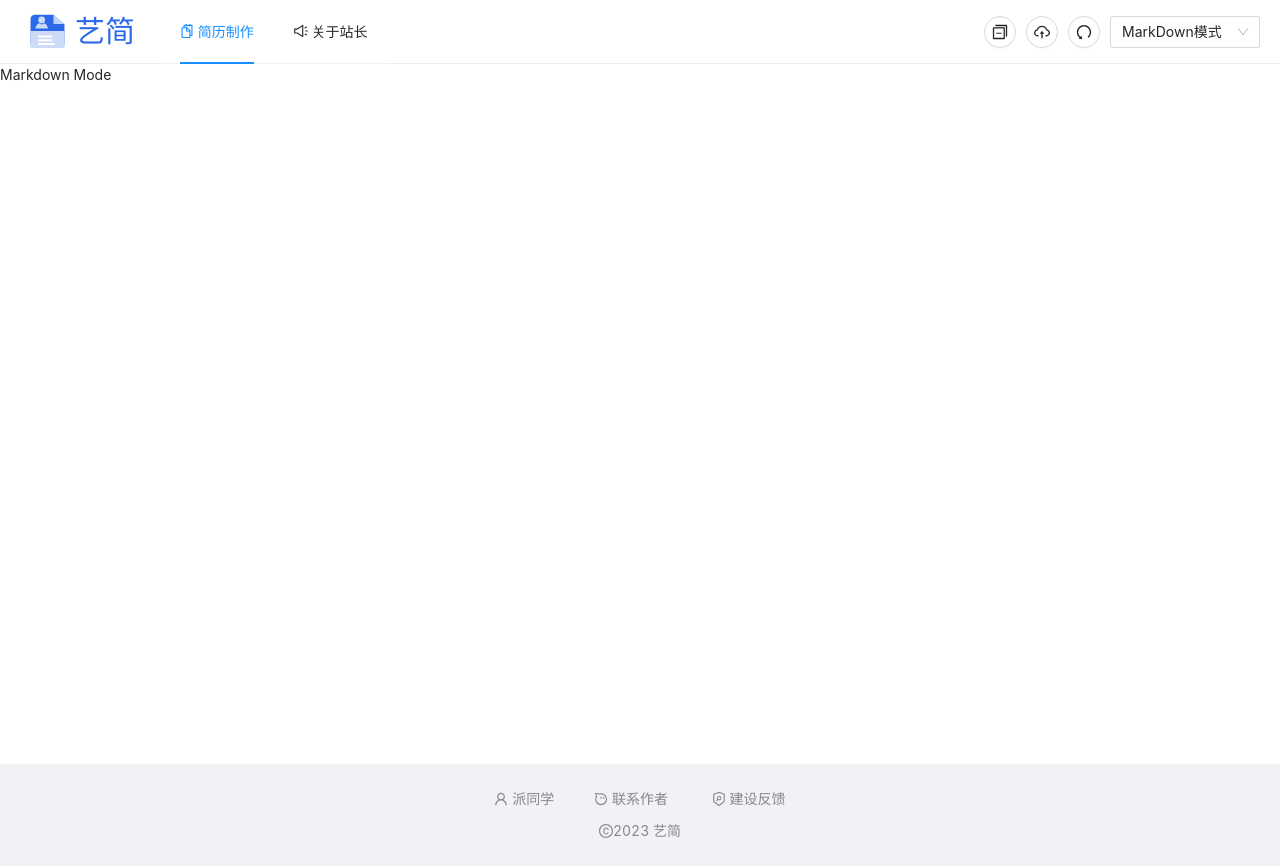
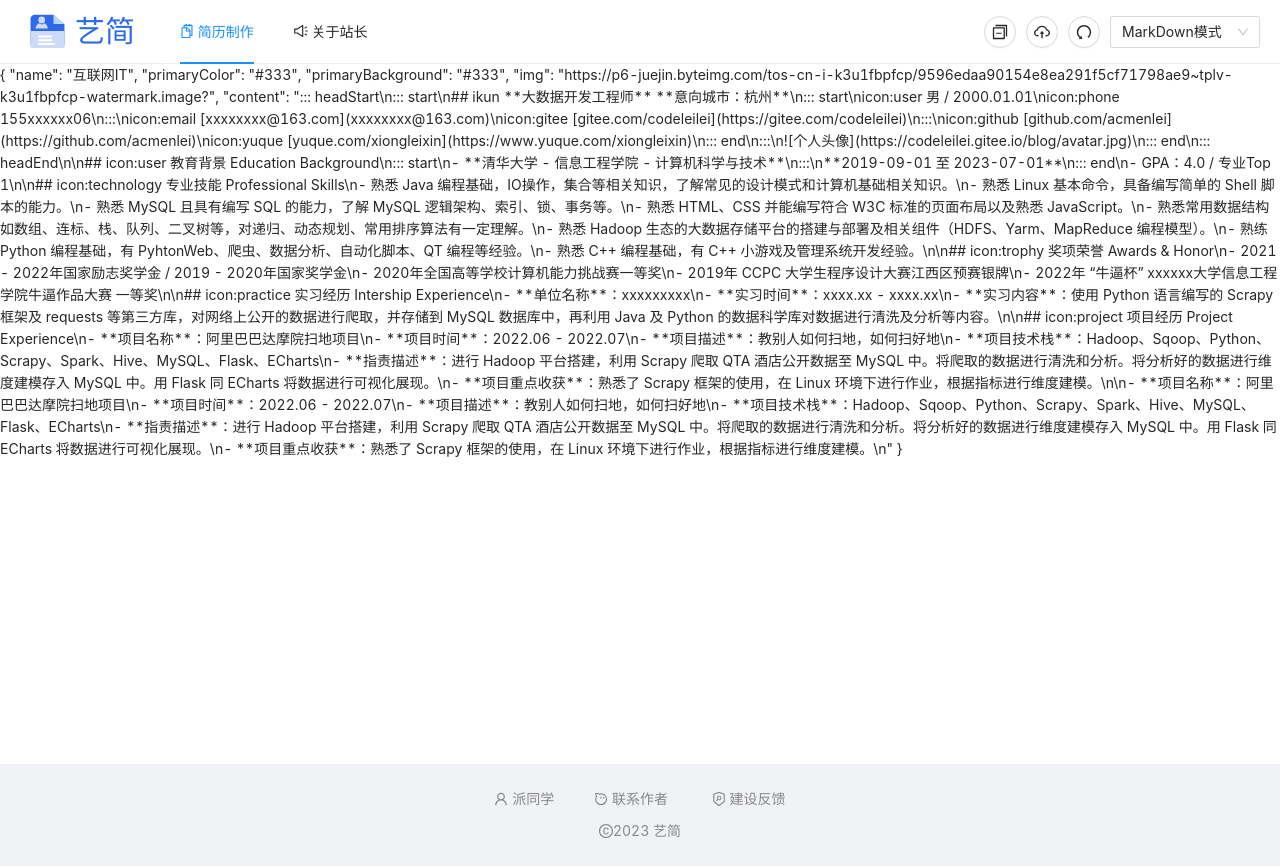
Before and after one commit to pdxjie/resume-online, a Vue app: page /#/resume in a window 1280 px wide. Built offline with nearby package versions, Linux system fonts and the light colour scheme; a web font is replaced by a local one; what hevue-img-preview would draw is missing.

Commit message:
feat: 实现选择不同的模板，并将数据渲染到页面

```diff
--- a/src/components/MarkdownMode.vue
+++ b/src/components/MarkdownMode.vue
@@ -1,13 +1,20 @@
 <script>
 import { defineComponent } from 'vue'
 export default defineComponent({
+  props: {
+    resumeTemplate: {
+      type: Object
+    }
+  },
   setup () {
   }
 })
 </script>
 
 <template>
-  <div>Markdown Mode</div>
+  <div>
+    {{ resumeTemplate }}
+  </div>
 </template>
 
 <style scoped>
--- a/src/components/ResumeTemplateDraw.vue
+++ b/src/components/ResumeTemplateDraw.vue
@@ -1,5 +1,5 @@
 <script>
-import { defineComponent, ref, computed, watch, getCurrentInstance } from 'vue'
+import { defineComponent, ref, computed, getCurrentInstance } from 'vue'
 import { useStore } from 'vuex'
 export default defineComponent({
   props: {
@@ -18,20 +18,21 @@ export default defineComponent({
     const drawVisible = computed(() => {
       return store.state.resumeTemplateDrawVisible
     })
-    const selectedResumeTemplate = computed(() => {
-      return store.state.selectedResumeTemplate
-    })
-    watch(selectedResumeTemplate, (nVal, oVal) => {
-      console.log(nVal, 'resume template....')
-    }, { immediate: true, deep: true })
+    // 关闭弹窗
     const onClose = () => {
       store.commit('CHANGE_TEMPLATE_STATUS')
     }
+    // 预览图片
     const previewResume = (img) => {
       proxy.$hevueImgPreview(img)
     }
+    // 选择简历模板
+    const selectResumeTemplate = (template) => {
+      store.commit('CHANGE_RESUME_TEMPLATE', template)
+      store.commit('CHANGE_TEMPLATE_STATUS')
+    }
     return {
-      selectedResumeTemplate,
+      selectResumeTemplate,
       placement,
       drawVisible,
       isChecked,
@@ -73,7 +74,7 @@ export default defineComponent({
             <template #title>
               <span>选择模板</span>
             </template>
-            <a-button shape="circle">
+            <a-button @click="selectResumeTemplate(template)" shape="circle">
               <template #icon>
                 <select-outlined />
               </template>
--- a/src/views/content/Resume.vue
+++ b/src/views/content/Resume.vue
@@ -1,5 +1,5 @@
 <script>
-import { defineComponent } from 'vue'
+import { defineComponent, computed } from 'vue'
 import { useStore } from 'vuex'
 import MarkdownMode from '@/components/MarkdownMode'
 import OnlineMode from '@/components/OnlineMode'
@@ -7,8 +7,12 @@ export default defineComponent({
   components: { MarkdownMode, OnlineMode },
   setup () {
     const store = useStore()
+    const resumeTemplate = computed(() => {
+      return store.state.selectedResumeTemplate
+    })
     return {
-      store
+      store,
+      resumeTemplate
     }
   }
 })
@@ -19,7 +23,7 @@ export default defineComponent({
   <div class="resume-content">
     <!-- top -->
     <div class="content">
-      <MarkdownMode v-if="store.state.mode === 'markdown'" />
+      <MarkdownMode :resumeTemplate="resumeTemplate" v-if="store.state.mode === 'markdown'" />
       <OnlineMode v-else/>
     </div>
   </div>
```
